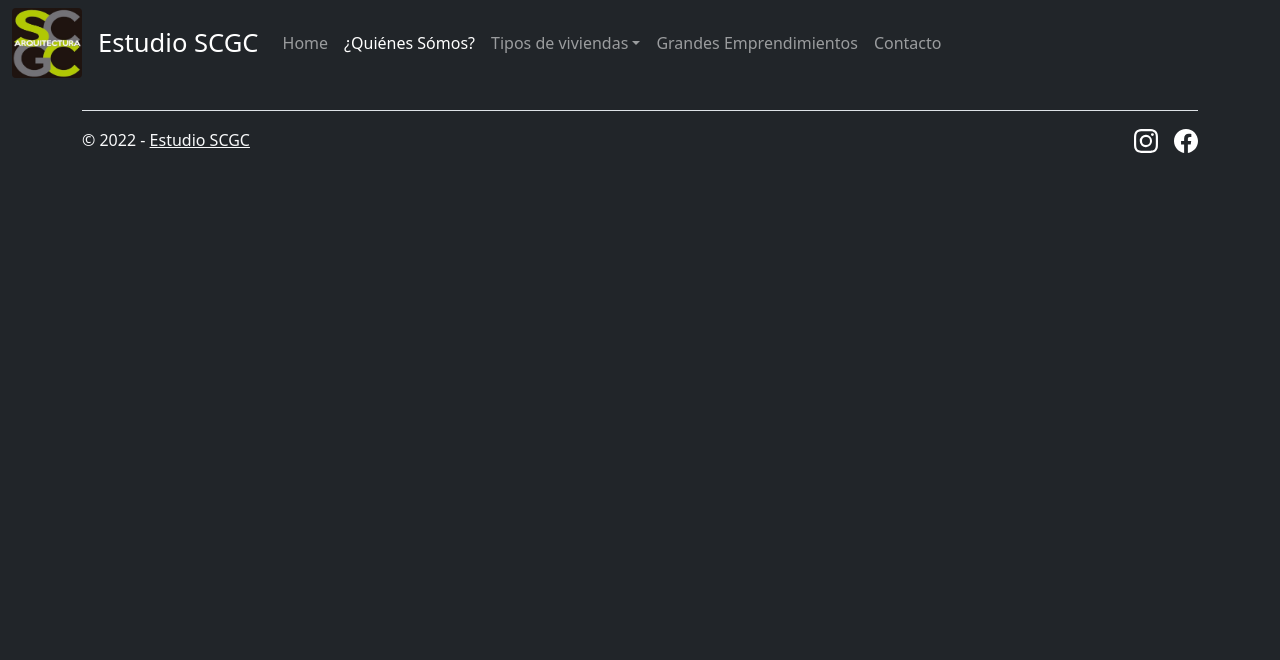
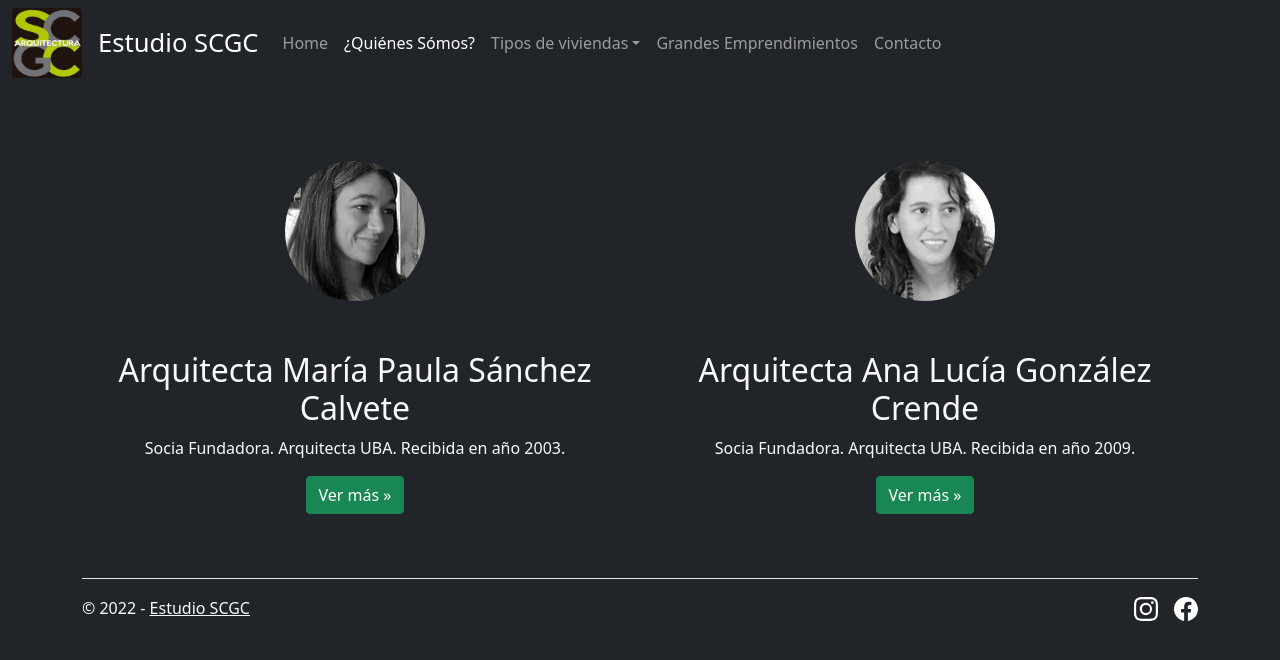
Before and after one commit to LukaBrc/EstudioSCGC, a plain HTML site: page aboutUs.html in a window 1280 px wide. Drawn offline with nearby package versions, Linux system fonts and the light colour scheme.

Commit message:
About Us mejorado.

```diff
--- a/aboutUs.html
+++ b/aboutUs.html
@@ -27,7 +27,7 @@
               </button>
 
               <div class="collapse navbar-collapse" id="actualNavbar">
-                     <ul class="navbar-nav me-auto mb-2 mb-sm-0">
+                     <ul class="navbar-nav me-auto mb-2 mb-sm-0 align-items-center">
                             <li class="nav-item">
                                    <a class="nav-link" href="index.html">Home</a>
                             </li>
@@ -38,7 +38,7 @@
                                    <a class="nav-link dropdown-toggle" href="#" id="dropdown03" data-bs-toggle="dropdown">Tipos de viviendas</a>
                                    <ul class="dropdown-menu dropdown-menu-dark">
                                      <li><a class="dropdown-item" href="unifamiliar.html">Unifamiliares</a></li>
-                                     <li><a class="dropdown-item" href="turismo.html">Colectivas y Turismo</a></li>
+                                     <li><a class="dropdown-item" href="turismo.html">Colectivas y para Turismo</a></li>
                                    </ul>
                             </li>
                             <li class="nav-item">
@@ -51,7 +51,40 @@
                 </div>
               </div>
        </nav>
-       <section></section>
+       <div class="container marketing">
+              <div class="row"  style="margin-top: 75px;">
+                     <div class="col-lg-6">
+                            <img class="bd-placeholder-img rounded-circle" width="140" height="140" src="img/paula.webp" alt="Arquitecta María Paula Sánchez Calvete" style="margin-bottom: 50px;">
+                            <h2 class="text-light">Arquitecta María Paula Sánchez Calvete</h2>
+                            <p class="text-light">Socia Fundadora. Arquitecta UBA. Recibida en año 2003.</p>
+                            <p>
+                                   <a class="btn btn-success" type="button" data-bs-toggle="collapse" data-bs-target="#collapsePaula">Ver más »</a>
+                            </p>
+                            <div class="collapse" id="collapsePaula">
+                                   <div class="card card-body bg-dark text-light" style="border-color: white;">
+                                   Desde entonces y hasta el 2007 trabajó en los estudios de Morales-Falcone y del Arquitecto Jorge Orol.
+                                   A partir del 2007 se desarrolló como arquitecta independiente en la realización de proyectos y Dirección de Obra en Bariloche, Dina Huapi, Arelauquen G&CC, Villa la Angostura y Parque Nacional Nahuel Huapi.
+                                   </div>
+                            </div>
+                     </div>
+                     <div class="col-lg-6">
+                            <img class="bd-placeholder-img rounded-circle" width="140" height="140" src="img/ana.webp" alt="Arquitecta Ana Lucía González Crende" style="margin-bottom: 50px;">
+
+                            <h2 class="text-light">Arquitecta Ana Lucía González Crende</h2>
+                            <p class="text-light">Socia Fundadora. Arquitecta UBA.
+                            Recibida en año 2009.</p>
+                            <p>
+                                   <a class="btn btn-success" type="button" data-bs-toggle="collapse" data-bs-target="#collapseAna">Ver más »</a>
+                            </p>
+                            <div class="collapse" id="collapseAna">
+                                   <div class="card card-body bg-dark text-light" style="border-color: white;">
+                                   Especialista en Planificación Urbana y Regional (PROPUR-FADU-UBA). Trabajó varios años como proyectista en Buenos Aires en los estudios G3-ELEPE, Preizler y González Crende. Se dedicó a la realización de proyectos de propiedad horizontal y a análisis de factibilidad de terrenos para proyectos de inversión inmobiliaria.
+                                   En 2014 se estableció a S. C. de Bariloche.
+                                   </div>
+                            </div>
+                     </div>
+              </div>
+       </div>
        <div class="container">
               <footer class="d-flex flex-wrap justify-content-between align-items-center py-3 my-4 border-top">
                      <div class="col-md-4 d-flex align-items-center">
--- a/misEstilos.css
+++ b/misEstilos.css
@@ -25,3 +25,10 @@ left: 0;
 min-width: 100%;
 height: 32rem;
 }
+.marketing .col-lg-6 {
+       margin-bottom: 1.5rem;
+       text-align: center;
+     }
+.marketing h2 {
+font-weight: 400;
+}
```
Also changed, not shown: contacto.html (+1 -1 lines), grandesEmp.html (+2 -2 lines), index.html (+2 -2 lines), turismo.html (+2 -2 lines), unifamiliar.html (+2 -2 lines), img/ana.jpg (added), img/ana.webp (added), img/paula.jpg (added), img/paula.webp (added).
